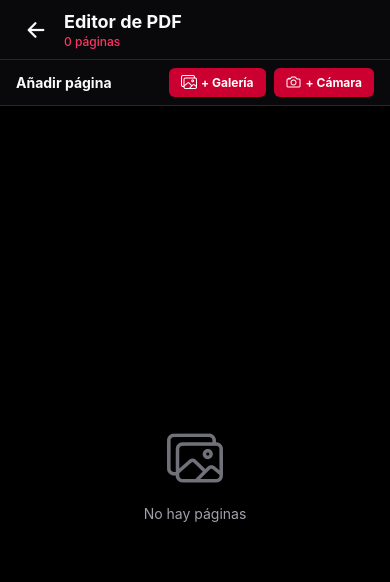
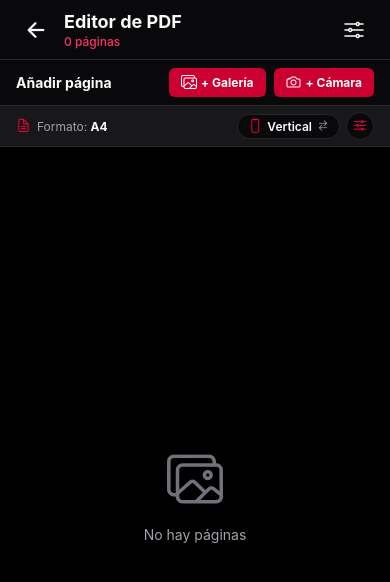
Before and after one commit to FranciscoArias10/LibrePDF, a React Native app: screen /Editor in a window 390 px wide. Shown: the top 582 px of the page. Built offline with nearby package versions, Linux system fonts and the light colour scheme.

Commit message:
feat: synchronize page orientation between editor, page layout modal, and pdf settings

```diff
--- a/src/components/PDFSettingsModal.tsx
+++ b/src/components/PDFSettingsModal.tsx
@@ -20,6 +20,7 @@ interface PDFSettingsModalProps {
   initialSettings: PDFSettings;
   onGenerate: (settings: PDFSettings) => void;
   onClose: () => void;
+  onSaveSettings?: (settings: PDFSettings) => void;
 }
 
 export const PDFSettingsModal: React.FC<PDFSettingsModalProps> = ({
@@ -27,10 +28,23 @@ export const PDFSettingsModal: React.FC<PDFSettingsModalProps> = ({
   initialSettings,
   onGenerate,
   onClose,
+  onSaveSettings,
 }) => {
   const { colors } = useTheme();
   const [settings, setSettings] = useState<PDFSettings>(initialSettings);
   const [isKeyboardVisible, setKeyboardVisible] = useState(false);
+
+  React.useEffect(() => {
+    if (visible) {
+      setSettings(initialSettings);
+    }
+  }, [visible, initialSettings]);
+
+  const handleClose = () => {
+    const finalTitle = settings.documentTitle.trim() || generateDefaultDocumentTitle();
+    onSaveSettings?.({ ...settings, documentTitle: finalTitle });
+    onClose();
+  };
 
   const pageSizes: { id: PageSize; label: string }[] = [
     { id: 'A4', label: 'A4' },
@@ -44,12 +58,12 @@ export const PDFSettingsModal: React.FC<PDFSettingsModalProps> = ({
   ];
 
   return (
-    <Modal visible={visible} animationType="slide" transparent={true} onRequestClose={onClose}>
+    <Modal visible={visible} animationType="slide" transparent={true} onRequestClose={handleClose}>
       <KeyboardAvoidingView behavior={Platform.OS === 'ios' ? 'padding' : 'height'} style={[styles.overlay, { backgroundColor: colors.modalOverlay }]}>
         <View style={[styles.modalContainer, { backgroundColor: colors.cardBg, borderColor: colors.border }, isKeyboardVisible && styles.modalContainerKeyboard]}>
           <View style={[styles.header, { borderBottomColor: colors.border }]}>
             <Text style={[styles.headerTitle, { color: colors.textPrimary }]}>Ajustes del PDF</Text>
-            <TouchableOpacity onPress={onClose} hitSlop={{ top: 10, bottom: 10, left: 10, right: 10 }}>
+            <TouchableOpacity onPress={handleClose} hitSlop={{ top: 10, bottom: 10, left: 10, right: 10 }}>
               <Ionicons name="close" size={24} color={colors.textSecondary} />
             </TouchableOpacity>
           </View>
@@ -145,18 +159,37 @@ export const PDFSettingsModal: React.FC<PDFSettingsModalProps> = ({
             </View>
           </ScrollView>
 
-          {/* Confirm Button */}
+          {/* Footer Actions */}
           <View style={[styles.footer, { borderTopColor: colors.border }]}>
+            <View style={styles.footerButtonsRow}>
+              {/* Option 1: Save settings & return to editor to arrange pages */}
+              <TouchableOpacity
+                style={[
+                  styles.saveBtn,
+                  { backgroundColor: colors.cardBgElevated, borderColor: colors.border },
+                ]}
+                onPress={handleClose}
+                activeOpacity={0.8}
+              >
+                <Ionicons name="options-outline" size={17} color={colors.primary} />
+                <Text style={[styles.saveBtnText, { color: colors.textPrimary }]}>
+                  Guardar y Acomodar
+                </Text>
+              </TouchableOpacity>
+
+              {/* Option 2: Generate PDF directly */}
               <TouchableOpacity
                 style={[styles.generateBtn, { backgroundColor: colors.primary }]}
                 onPress={() => {
                   const finalTitle = settings.documentTitle.trim() || generateDefaultDocumentTitle();
                   onGenerate({ ...settings, documentTitle: finalTitle });
                 }}
+                activeOpacity={0.85}
               >
                 <Text style={styles.generateBtnText}>Generar PDF</Text>
-              <Ionicons name="arrow-forward" size={20} color="#FFF" />
+                <Ionicons name="arrow-forward" size={18} color="#FFF" />
               </TouchableOpacity>
+            </View>
           </View>
         </View>
       </KeyboardAvoidingView>
@@ -235,14 +268,33 @@ const styles = StyleSheet.create({
     fontWeight: '600',
   },
   footer: {
-    padding: SPACING.lg,
+    padding: SPACING.md,
     borderTopWidth: 1,
   },
-  generateBtn: {
+  footerButtonsRow: {
+    flexDirection: 'row',
+    gap: SPACING.sm,
+  },
+  saveBtn: {
+    flex: 1,
     flexDirection: 'row',
     alignItems: 'center',
     justifyContent: 'center',
-    gap: SPACING.sm,
+    gap: 6,
+    paddingVertical: SPACING.md,
+    borderRadius: RADIUS.md,
+    borderWidth: 1,
+  },
+  saveBtnText: {
+    fontSize: 13,
+    fontWeight: '700',
+  },
+  generateBtn: {
+    flex: 1,
+    flexDirection: 'row',
+    alignItems: 'center',
+    justifyContent: 'center',
+    gap: 6,
     paddingVertical: SPACING.md,
     borderRadius: RADIUS.md,
     elevation: 2,
@@ -252,7 +304,7 @@ const styles = StyleSheet.create({
   },
   generateBtnText: {
     color: '#FFF',
-    fontSize: 16,
+    fontSize: 14,
     fontWeight: '700',
   },
 });
--- a/src/components/PageLayoutModal.tsx
+++ b/src/components/PageLayoutModal.tsx
@@ -13,11 +13,14 @@ import { SafeAreaView } from 'react-native-safe-area-context';
 import { Ionicons } from '@expo/vector-icons';
 import { SPACING, RADIUS } from '../constants/theme';
 import { useTheme } from '../contexts/ThemeContext';
-import { PageImage, ImageLayoutTransform } from '../types';
+import { PageImage, ImageLayoutTransform, PageOrientation, PageSize } from '../types';
 
 interface PageLayoutModalProps {
   visible: boolean;
   page: PageImage | null;
+  orientation?: PageOrientation;
+  pageSize?: PageSize;
+  onOrientationChange?: (newOrientation: PageOrientation) => void;
   onSave: (transform: ImageLayoutTransform, newRotation: number) => void;
   onCancel: () => void;
 }
@@ -25,13 +28,25 @@ interface PageLayoutModalProps {
 export const PageLayoutModal: React.FC<PageLayoutModalProps> = ({
   visible,
   page,
+  orientation = 'portrait',
+  pageSize = 'A4',
+  onOrientationChange,
   onSave,
   onCancel,
 }) => {
   const { colors } = useTheme();
+  const [currentOrientation, setCurrentOrientation] = useState<PageOrientation>(orientation);
+  const [containerSize, setContainerSize] = useState({ width: 0, height: 0 });
   const [canvasLayout, setCanvasLayout] = useState({ width: 1, height: 1 });
   const [imageBounds, setImageBounds] = useState({ width: 0, height: 0 });
   const [localRotation, setLocalRotation] = useState(0);
+
+  // Sync orientation with prop on open or update
+  useEffect(() => {
+    if (visible && orientation) {
+      setCurrentOrientation(orientation);
+    }
+  }, [visible, orientation]);
 
   // Animated values for transform
   const pan = useRef(new Animated.ValueXY({ x: 0, y: 0 })).current;
@@ -42,8 +57,6 @@ export const PageLayoutModal: React.FC<PageLayoutModalProps> = ({
   const currentScale = useRef(1);
 
   // Gesture tracking refs
-  const gestureMode = useRef<'none' | 'pan' | 'pinch'>('none');
-  const lastTouch = useRef<{ x: number; y: number } | null>(null);
   const initialPinchDist = useRef<number | null>(null);
   const pinchStartScale = useRef<number>(1);
   const lastTapTime = useRef(0);
@@ -128,6 +141,13 @@ export const PageLayoutModal: React.FC<PageLayoutModalProps> = ({
     currentScale.current = 1;
   };
 
+  const handleToggleOrientation = () => {
+    const next: PageOrientation = currentOrientation === 'portrait' ? 'landscape' : 'portrait';
+    setCurrentOrientation(next);
+    onOrientationChange?.(next);
+    handleReset();
+  };
+
   const handleZoomIn = () => {
     const newScale = Math.min(5.0, currentScale.current + 0.2);
     currentScale.current = newScale;
@@ -196,7 +216,7 @@ export const PageLayoutModal: React.FC<PageLayoutModalProps> = ({
         pan.flattenOffset();
         initialPinchDist.current = null;
 
-        // Doble toque para restablecer
+        // Doble toque para centrar
         const now = Date.now();
         if (Math.abs(gestureState.dx) < 8 && Math.abs(gestureState.dy) < 8) {
           if (now - lastTapTime.current < 300) {
@@ -230,16 +250,60 @@ export const PageLayoutModal: React.FC<PageLayoutModalProps> = ({
 
   if (!page) return null;
 
+  // Calculate paper aspect ratio (width / height)
+  const getCanvasAspectRatio = (size: PageSize, orient: PageOrientation): number => {
+    let baseRatio = 1 / 1.414; // Default A4 portrait
+    if (size === 'LETTER') {
+      baseRatio = 8.5 / 11;
+    } else if (size === 'LEGAL') {
+      baseRatio = 8.5 / 14;
+    }
+    return orient === 'landscape' ? 1 / baseRatio : baseRatio;
+  };
+
+  const canvasRatio = getCanvasAspectRatio(pageSize, currentOrientation);
+
+  // Compute bounding box dimensions to maximize canvas within container
+  const getCanvasStyle = () => {
+    if (containerSize.width <= 0 || containerSize.height <= 0) {
+      return { width: '100%' as const, aspectRatio: canvasRatio };
+    }
+    const maxW = containerSize.width;
+    const maxH = containerSize.height;
+    const containerRatio = maxW / maxH;
+
+    let w: number;
+    let h: number;
+    if (canvasRatio > containerRatio) {
+      // Width is limiting
+      w = maxW;
+      h = maxW / canvasRatio;
+    } else {
+      // Height is limiting
+      h = maxH;
+      w = maxH * canvasRatio;
+    }
+    return {
+      width: Math.floor(w),
+      height: Math.floor(h),
+    };
+  };
+
   return (
     <Modal visible={visible} animationType="slide" transparent={false}>
       <SafeAreaView style={[styles.container, { backgroundColor: colors.background }]}>
         <View style={[styles.header, { borderBottomColor: colors.border }]}>
           <TouchableOpacity onPress={onCancel} style={styles.headerBtn}>
-            <Ionicons name="close" size={28} color={colors.textPrimary} />
+            <Ionicons name="close" size={26} color={colors.textPrimary} />
           </TouchableOpacity>
-          <Text style={[styles.headerTitle, { color: colors.textPrimary }]}>Acomodar Página</Text>
+          <View style={styles.headerCenter}>
+            <Text style={[styles.headerTitle, { color: colors.textPrimary }]}>Acomodar Página</Text>
+            <Text style={[styles.headerSubtitle, { color: colors.primary }]}>
+              {pageSize} · {currentOrientation === 'portrait' ? 'Vertical' : 'Horizontal'}
+            </Text>
+          </View>
           <TouchableOpacity onPress={handleSave} style={styles.headerBtn}>
-            <Ionicons name="checkmark" size={28} color={colors.primary} />
+            <Ionicons name="checkmark" size={26} color={colors.primary} />
           </TouchableOpacity>
         </View>
 
@@ -247,10 +311,20 @@ export const PageLayoutModal: React.FC<PageLayoutModalProps> = ({
         <View
           style={styles.canvasContainer}
           collapsable={false}
+          onLayout={(e) => {
+            const { width: cw, height: ch } = e.nativeEvent.layout;
+            if (cw > 0 && ch > 0) {
+              setContainerSize({ width: cw, height: ch });
+            }
+          }}
           {...panResponder.panHandlers}
         >
           <View
-            style={[styles.canvas, { backgroundColor: '#FFFFFF' }]}
+            style={[
+              styles.canvas,
+              getCanvasStyle(),
+              { backgroundColor: '#FFFFFF' },
+            ]}
             collapsable={false}
             onLayout={(e) =>
               setCanvasLayout({
@@ -289,36 +363,54 @@ export const PageLayoutModal: React.FC<PageLayoutModalProps> = ({
 
         <View style={[styles.footer, { backgroundColor: colors.cardBg, borderTopColor: colors.border }]}>
           <View style={styles.actionsRow}>
+            {/* Botón para cambiar orientación de la hoja */}
+            <TouchableOpacity
+              style={[styles.actionBtn, { backgroundColor: colors.background, borderColor: colors.border }]}
+              onPress={handleToggleOrientation}
+              activeOpacity={0.75}
+            >
+              <Ionicons
+                name={currentOrientation === 'portrait' ? 'phone-portrait-outline' : 'phone-landscape-outline'}
+                size={16}
+                color={colors.primary}
+              />
+              <Text style={[styles.actionBtnText, { color: colors.primary }]}>
+                {currentOrientation === 'portrait' ? 'Vertical' : 'Horizontal'}
+              </Text>
+            </TouchableOpacity>
+
             <TouchableOpacity
               style={[styles.actionBtn, { backgroundColor: colors.background, borderColor: colors.border }]}
               onPress={() => setLocalRotation((r) => (r + 90) % 360)}
+              activeOpacity={0.75}
             >
-              <Ionicons name="refresh" size={18} color={colors.primary} />
+              <Ionicons name="refresh" size={16} color={colors.primary} />
               <Text style={[styles.actionBtnText, { color: colors.primary }]}>Girar</Text>
             </TouchableOpacity>
 
             {/* Controles de Zoom Rápido */}
             <View style={[styles.zoomGroup, { backgroundColor: colors.background, borderColor: colors.border }]}>
               <TouchableOpacity style={styles.zoomBtn} onPress={handleZoomOut}>
-                <Ionicons name="remove" size={18} color={colors.textPrimary} />
+                <Ionicons name="remove" size={16} color={colors.textPrimary} />
               </TouchableOpacity>
               <View style={[styles.zoomDivider, { backgroundColor: colors.border }]} />
               <TouchableOpacity style={styles.zoomBtn} onPress={handleZoomIn}>
-                <Ionicons name="add" size={18} color={colors.textPrimary} />
+                <Ionicons name="add" size={16} color={colors.textPrimary} />
               </TouchableOpacity>
             </View>
 
             <TouchableOpacity
               style={[styles.actionBtn, { backgroundColor: colors.background, borderColor: colors.border }]}
               onPress={handleReset}
+              activeOpacity={0.75}
             >
-              <Ionicons name="scan-outline" size={18} color={colors.textPrimary} />
-              <Text style={[styles.actionBtnText, { color: colors.textPrimary }]}>Restablecer</Text>
+              <Ionicons name="scan-outline" size={16} color={colors.textPrimary} />
+              <Text style={[styles.actionBtnText, { color: colors.textPrimary }]}>Centrar</Text>
             </TouchableOpacity>
           </View>
 
           <Text style={[styles.instruction, { color: colors.textSecondary }]}>
-            1 dedo: Arrastrar para mover · 2 dedos: Pellizcar para Zoom · +/-: Zoom rápido
+            1 dedo: Mover · 2 dedos: Pellizcar para Zoom · +/-: Zoom rápido
           </Text>
         </View>
       </SafeAreaView>
@@ -335,30 +427,42 @@ const styles = StyleSheet.create({
     justifyContent: 'space-between',
     alignItems: 'center',
     paddingHorizontal: SPACING.md,
-    paddingVertical: SPACING.md,
+    paddingVertical: SPACING.sm + 4,
     borderBottomWidth: 1,
   },
   headerBtn: {
     padding: SPACING.xs,
   },
+  headerCenter: {
+    alignItems: 'center',
+    justifyContent: 'center',
+  },
   headerTitle: {
-    fontSize: 18,
+    fontSize: 17,
     fontWeight: '700',
+  },
+  headerSubtitle: {
+    fontSize: 12,
+    fontWeight: '600',
+    marginTop: 2,
   },
   canvasContainer: {
     flex: 1,
     justifyContent: 'center',
     alignItems: 'center',
     padding: SPACING.md,
-    backgroundColor: '#000000',
+    backgroundColor: '#090A0F',
   },
   canvas: {
-    width: '100%',
-    aspectRatio: 1 / 1.414,
     overflow: 'hidden',
     borderRadius: RADIUS.sm,
     justifyContent: 'center',
     alignItems: 'center',
+    elevation: 8,
+    shadowColor: '#000',
+    shadowOffset: { width: 0, height: 4 },
+    shadowOpacity: 0.4,
+    shadowRadius: 8,
   },
   transformWrapper: {
     justifyContent: 'center',
@@ -401,20 +505,21 @@ const styles = StyleSheet.create({
     flexDirection: 'row',
     alignItems: 'center',
     justifyContent: 'center',
-    gap: SPACING.sm,
+    flexWrap: 'wrap',
+    gap: 8,
   },
   actionBtn: {
     flexDirection: 'row',
     alignItems: 'center',
-    paddingHorizontal: SPACING.md,
-    paddingVertical: SPACING.sm,
+    paddingHorizontal: SPACING.sm + 4,
+    paddingVertical: 7,
     borderRadius: RADIUS.full,
     borderWidth: 1,
+    gap: 4,
   },
   actionBtnText: {
-    marginLeft: SPACING.xs,
     fontWeight: '600',
-    fontSize: 13,
+    fontSize: 12,
   },
   zoomGroup: {
     flexDirection: 'row',
@@ -424,14 +529,14 @@ const styles = StyleSheet.create({
     overflow: 'hidden',
   },
   zoomBtn: {
-    paddingHorizontal: SPACING.md,
-    paddingVertical: SPACING.sm,
+    paddingHorizontal: SPACING.sm + 4,
+    paddingVertical: 7,
     justifyContent: 'center',
     alignItems: 'center',
   },
   zoomDivider: {
     width: 1,
-    height: 18,
+    height: 16,
   },
   instruction: {
     fontSize: 12,
--- a/src/screens/EditorScreen.tsx
+++ b/src/screens/EditorScreen.tsx
@@ -195,6 +195,14 @@ export const EditorScreen: React.FC = () => {
     ]);
   }, [pages, selectedIndex]);
 
+  // Toggle document orientation
+  const handleToggleOrientation = () => {
+    setPDFSettings((prev) => ({
+      ...prev,
+      orientation: prev.orientation === 'portrait' ? 'landscape' : 'portrait',
+    }));
+  };
+
   // Apply filter to current page
   const handleFilterChange = (filter: ImageFilterType) => {
     if (pages.length === 0) return;
@@ -328,6 +336,8 @@ export const EditorScreen: React.FC = () => {
         title="Editor de PDF"
         subtitle={`${pages.length} página${pages.length !== 1 ? 's' : ''}`}
         onBack={() => navigation.goBack()}
+        rightIcon="options-outline"
+        onRightPress={() => setIsSettingsModalVisible(true)}
       />
 
       <View style={styles.workspace}>
@@ -353,6 +363,53 @@ export const EditorScreen: React.FC = () => {
             >
               <Ionicons name="camera-outline" size={16} color="#FFF" />
               <Text style={styles.addBtnText}>+ Cámara</Text>
+            </TouchableOpacity>
+          </View>
+        </View>
+
+        {/* Document Format & Orientation Quick Bar */}
+        <View style={[styles.docConfigBar, { backgroundColor: colors.cardBgElevated, borderBottomColor: colors.border }]}>
+          <TouchableOpacity
+            style={styles.docConfigLeft}
+            onPress={() => setIsSettingsModalVisible(true)}
+            activeOpacity={0.7}
+          >
+            <Ionicons name="document-text-outline" size={15} color={colors.primary} />
+            <Text style={[styles.docConfigText, { color: colors.textSecondary }]}>
+              Formato: <Text style={{ color: colors.textPrimary, fontWeight: '700' }}>{pdfSettings.pageSize}</Text>
+            </Text>
+          </TouchableOpacity>
+
+          <View style={styles.docConfigRight}>
+            <TouchableOpacity
+              style={[
+                styles.orientationChip,
+                { backgroundColor: colors.cardBg, borderColor: colors.border },
+              ]}
+              onPress={handleToggleOrientation}
+              activeOpacity={0.7}
+            >
+              <Ionicons
+                name={pdfSettings.orientation === 'portrait' ? 'phone-portrait-outline' : 'phone-landscape-outline'}
+                size={14}
+                color={colors.primary}
+              />
+              <Text style={[styles.orientationChipText, { color: colors.textPrimary }]}>
+                {pdfSettings.orientation === 'portrait' ? 'Vertical' : 'Horizontal'}
+              </Text>
+              <Ionicons name="swap-horizontal" size={12} color={colors.textSecondary} />
+            </TouchableOpacity>
+
+            <TouchableOpacity
+              style={[
+                styles.settingsChip,
+                { backgroundColor: colors.cardBg, borderColor: colors.border },
+              ]}
+              onPress={() => setIsSettingsModalVisible(true)}
+              activeOpacity={0.7}
+              hitSlop={{ top: 8, bottom: 8, left: 8, right: 8 }}
+            >
+              <Ionicons name="options-outline" size={15} color={colors.primary} />
             </TouchableOpacity>
           </View>
         </View>
@@ -425,6 +482,7 @@ export const EditorScreen: React.FC = () => {
       <PDFSettingsModal
         visible={isSettingsModalVisible}
         initialSettings={pdfSettings}
+        onSaveSettings={(newSettings) => setPDFSettings(newSettings)}
         onGenerate={(newSettings) => {
           setPDFSettings(newSettings);
           setIsSettingsModalVisible(false);
@@ -476,6 +534,11 @@ export const EditorScreen: React.FC = () => {
       <PageLayoutModal
         visible={isLayoutModalVisible}
         page={layoutIndex !== null ? pages[layoutIndex] : null}
+        orientation={pdfSettings.orientation}
+        pageSize={pdfSettings.pageSize}
+        onOrientationChange={(newOrient) => {
+          setPDFSettings((prev) => ({ ...prev, orientation: newOrient }));
+        }}
         onSave={handleLayoutSave}
         onCancel={() => {
           setIsLayoutModalVisible(false);
@@ -537,6 +600,48 @@ const styles = StyleSheet.create({
     fontSize: 12,
     fontWeight: '700',
   },
+  docConfigBar: {
+    flexDirection: 'row',
+    alignItems: 'center',
+    justifyContent: 'space-between',
+    paddingHorizontal: SPACING.md,
+    paddingVertical: 6,
+    borderBottomWidth: 1,
+  },
+  docConfigLeft: {
+    flexDirection: 'row',
+    alignItems: 'center',
+    gap: 6,
+  },
+  docConfigText: {
+    fontSize: 12,
+  },
+  docConfigRight: {
+    flexDirection: 'row',
+    alignItems: 'center',
+    gap: SPACING.xs + 2,
+  },
+  orientationChip: {
+    flexDirection: 'row',
+    alignItems: 'center',
+    gap: 5,
+    paddingHorizontal: SPACING.sm + 2,
+    paddingVertical: 4,
+    borderRadius: RADIUS.full,
+    borderWidth: 1,
+  },
+  orientationChipText: {
+    fontSize: 12,
+    fontWeight: '600',
+  },
+  settingsChip: {
+    width: 28,
+    height: 28,
+    borderRadius: RADIUS.full,
+    borderWidth: 1,
+    alignItems: 'center',
+    justifyContent: 'center',
+  },
   workspace: {
     flex: 1,
   },
```
Lines whose indentation alone changed are shown as unchanged.
